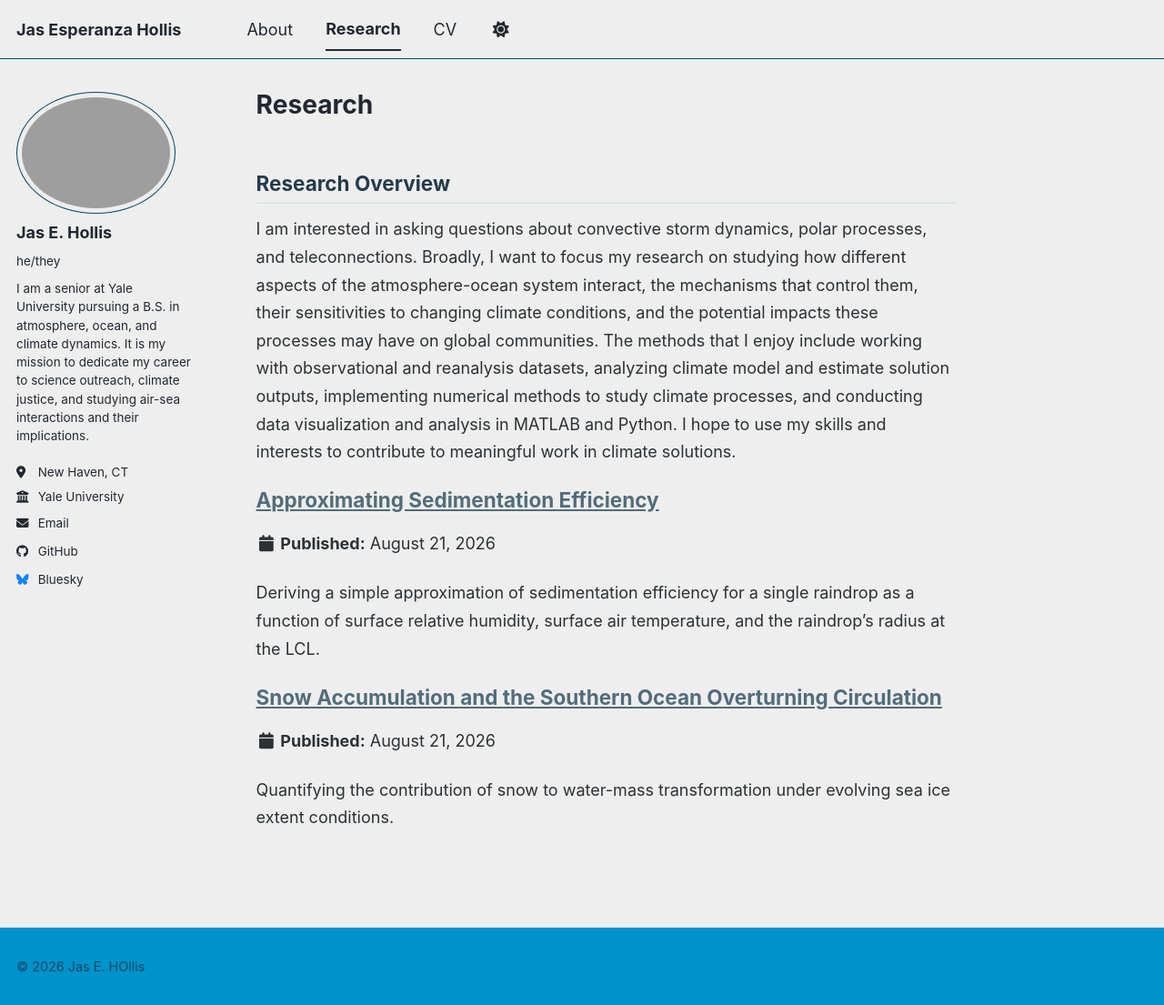
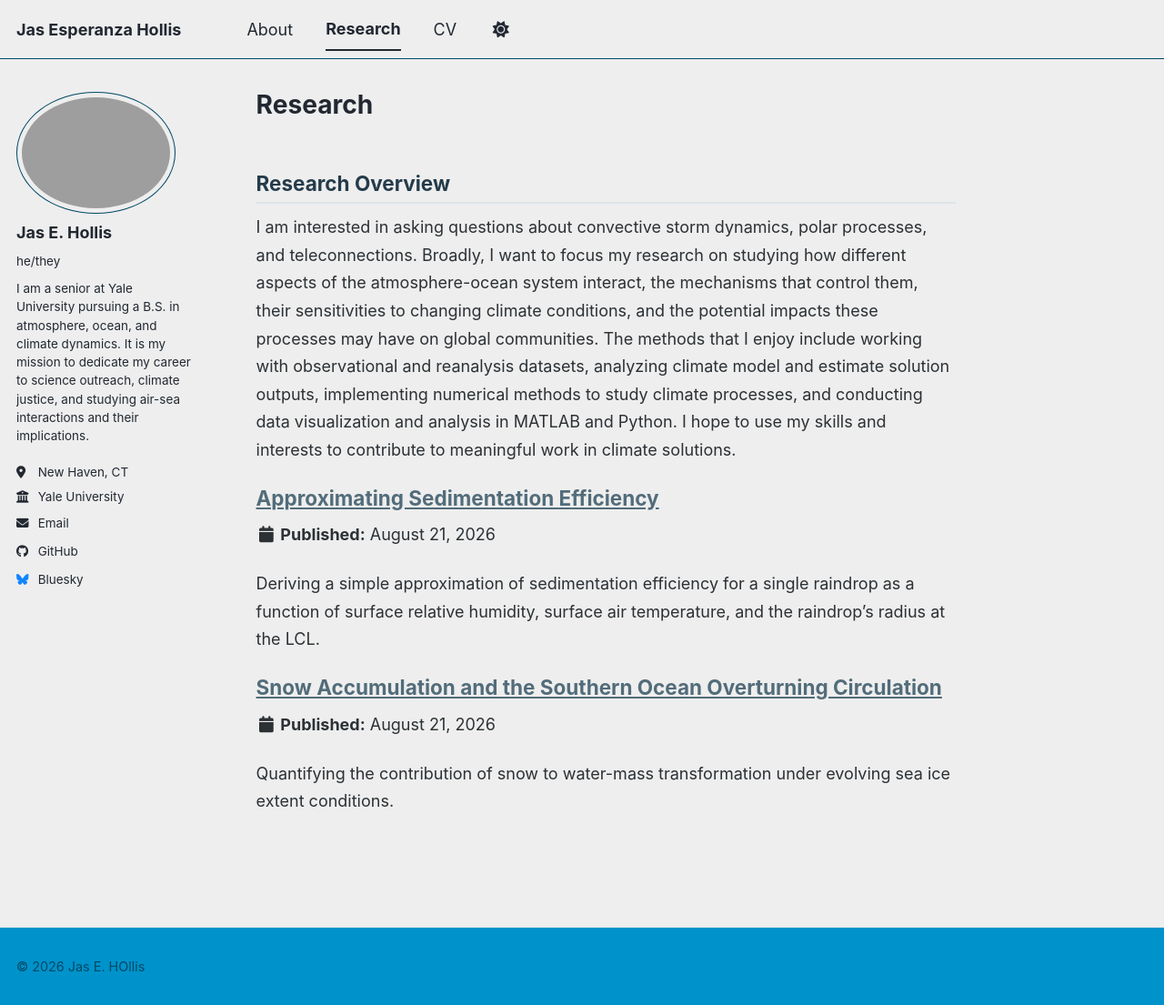
Before and after one commit to jas-hollis/jas-hollis.github.io, a Jekyll site: the page built from _pages/research.md, in a window 1280 px wide and 1105 px high. Shown: the whole window at 91% size. Built offline with Jekyll 4.4.1, drawn with Linux system fonts in a browser that asks for light colours; a style sheet for code colours, icons or effects is not loaded.

Commit message:
Update main.scss
adding customization template code

```diff
--- a/assets/css/main.scss
+++ b/assets/css/main.scss
@@ -42,11 +42,7 @@
    Custom site styles
    ========================================================================== */
 
-/* ==========================================================================
-   Custom site styles
-   ========================================================================== */
-
-/* Palette */
+/* ---------- COLORS ---------- */
 
 $storm-deep: #243B4A;
 $storm-slate: #526C7A;
@@ -54,24 +50,19 @@ $wave-blue: #2F6F89;
 $sea-ice: #DCE5E8;
 $body-charcoal: #2C3135;
 
-/* Main content */
+
+/* ---------- TEXT ---------- */
 
 .page__content {
   color: $body-charcoal;
 }
 
-/* Links */
-
-.page__content a {
-  color: $storm-slate;
-  text-decoration: underline;
+.page__content p {
+  line-height: 1.7;
 }
 
-.page__content a:hover {
-  color: $wave-blue;
-}
 
-/* Major section headings */
+/* ---------- HEADINGS ---------- */
 
 .page__content h2 {
   color: $storm-deep;
@@ -80,35 +71,36 @@ $body-charcoal: #2C3135;
   margin-top: 2em;
 }
 
-/* Subsection headings */
-
 .page__content h3 {
   color: $storm-slate;
-  margin-top: 1.5em;
 }
 
-/* Research project readability */
 
-.page__content p {
-  line-height: 1.7;
+/* ---------- LINKS ---------- */
+
+.page__content a {
+  color: $storm-slate;
+  text-decoration: underline;
+  transition: color 0.2s ease;
 }
 
-.page__content h2 + p,
-.page__content h3 + p {
-  margin-top: 0.75em;
+.page__content a:hover {
+  color: $wave-blue;
 }
 
-/* Images */
+
+/* ---------- IMAGES ---------- */
 
 .page__content img {
   max-width: 100%;
   height: auto;
   display: block;
-  margin: 1.5em auto;
-  border-radius: 3px;
+  margin: 2em auto;
+  border-radius: 4px;
 }
 
-/* Footer */
+
+/* ---------- FOOTER ---------- */
 
 .page__footer {
   padding-top: 0.75em;
@@ -117,6 +109,5 @@ $body-charcoal: #2C3135;
 }
 
 .page__footer-copyright {
-  margin: 0;
   font-size: 0.8em;
 }
```
